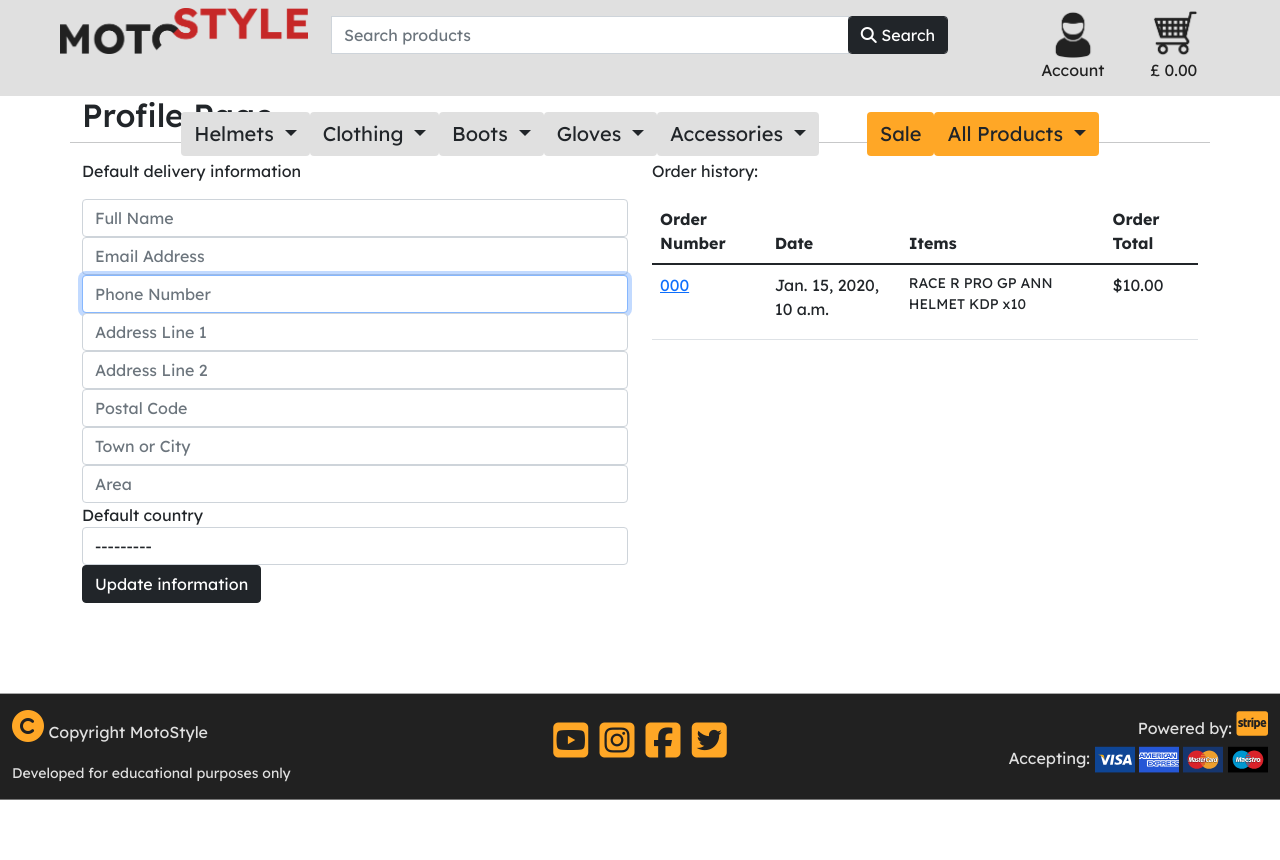
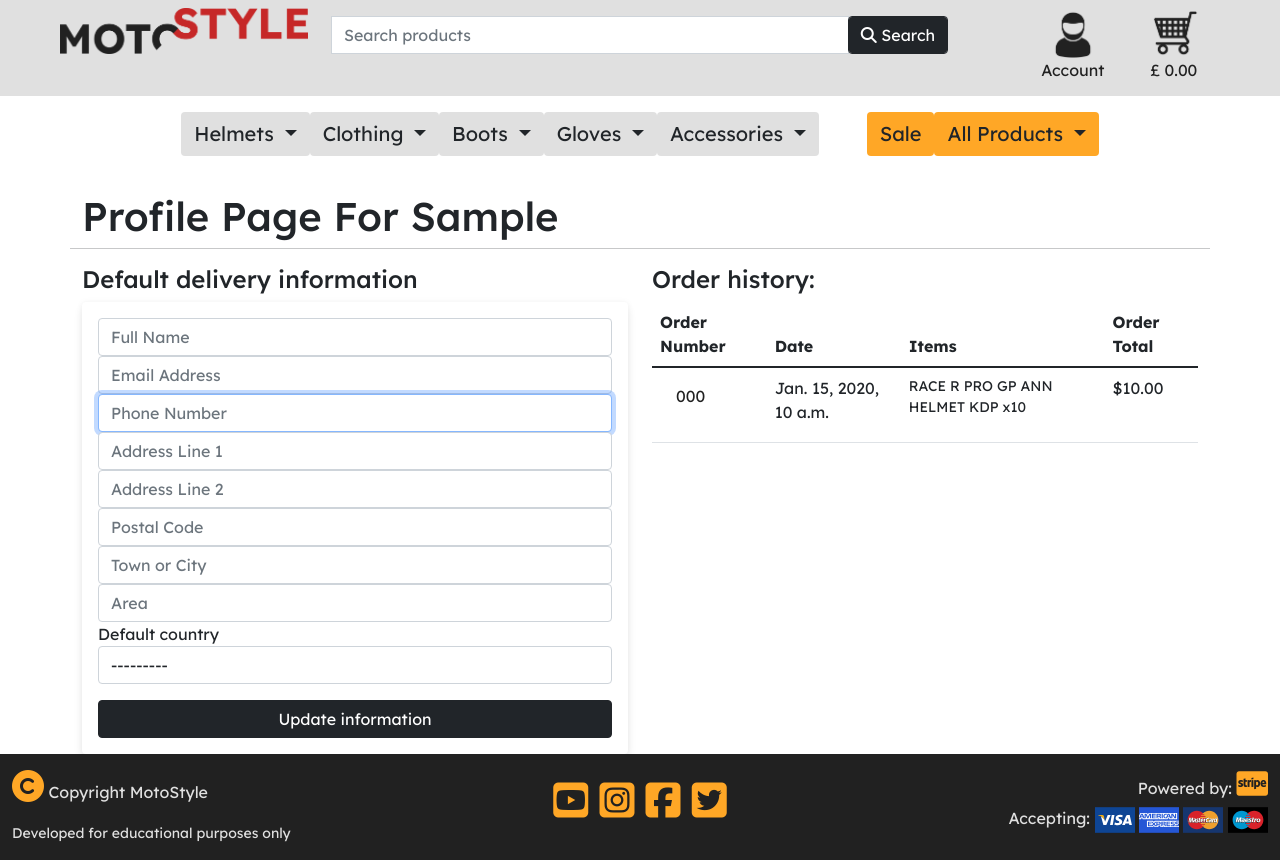
Before and after one commit to CristianBuca/MS4_MotoStyle, a Django app: template profiles/templates/profiles/profile.html in a window 1280 px wide. Before the commit the page ends 800 px from the top, so only its background shows below. Run offline with Django 3.2, Linux system fonts and the light colour scheme; the template is opened without the code that fills it: values that come from a table or form of the project are taken from there, others are empty; data comes from the database, SQL or seed files in the repository; tables that the repository leaves empty hold one stand-in row (values such as "Sample post"); some libraries are stand-ins or nearby versions.

Commit message:
Add(profiles-profile): form styles and layout

```diff
--- a/profiles/templates/profiles/profile.html
+++ b/profiles/templates/profiles/profile.html
@@ -2,28 +2,28 @@
 {% load static %}
 
 {% block content %}
-    <div class="container">
-        <div class="row">
+    <div class="container mt-5">
+        <div class="row pt-lg-5">
             <div class="col">
-                <h2>Profile Page</h2>
+                <h1 class="text-capitalize">Profile Page for {{ profile.user }}</h1>
             </div>
             <hr>
         </div>
 
         <div class="row">
 <!-- Delivery Information Form -->
-            <div class="col-12 col-md-6">
-                <p>Default delivery information</p>
-                <form action="{% url 'profile' %}" id="profile-update-form" method="POST">
+            <div class="col-12 col-lg-6">
+                <h2 class=" fs-4 ">Default delivery information</h2>
+                <form class="form card p-3" action="{% url 'profile' %}" id="profile-update-form" method="POST">
                     {% csrf_token %}
                     {{ form | crispy}}
-                    <button class="btn btn-dark">Update information</button>
+                    <button class="btn btn-dark mt-3">Update information</button>
                 </form>
             </div>
 
 <!-- Order history -->
-            <div class="col-12 col-md-6">
-                <p>Order history:</p>
+            <div class="col-12 col-lg-6">
+                <h3 class=" fs-4">Order history:</h3>
                 <div class="order-history">
                     <table class="table">
                         <thead>
@@ -38,8 +38,8 @@
                             {% for order in orders %}
                                 <tr>
                                     <td>
-                                        <a href="{% url 'order_history' order.order_number %}"
-                                            title="{{ order.order_number }}">{{ order.order_number|truncatechars:6 }}
+                                        <a href="{% url 'order_history' order.order_number %}" title="{{ order.order_number }}" class="nav-link">
+                                            {{ order.order_number|truncatechars:6 }}
                                         </a>
                                     </td>
                                     <td>{{ order.date }}</td>
```
